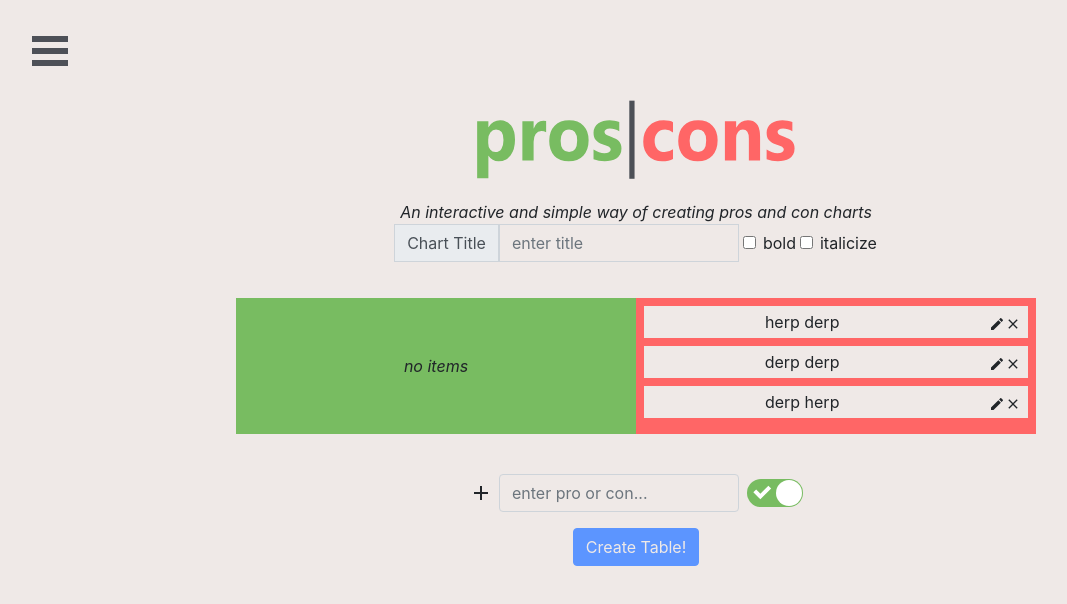
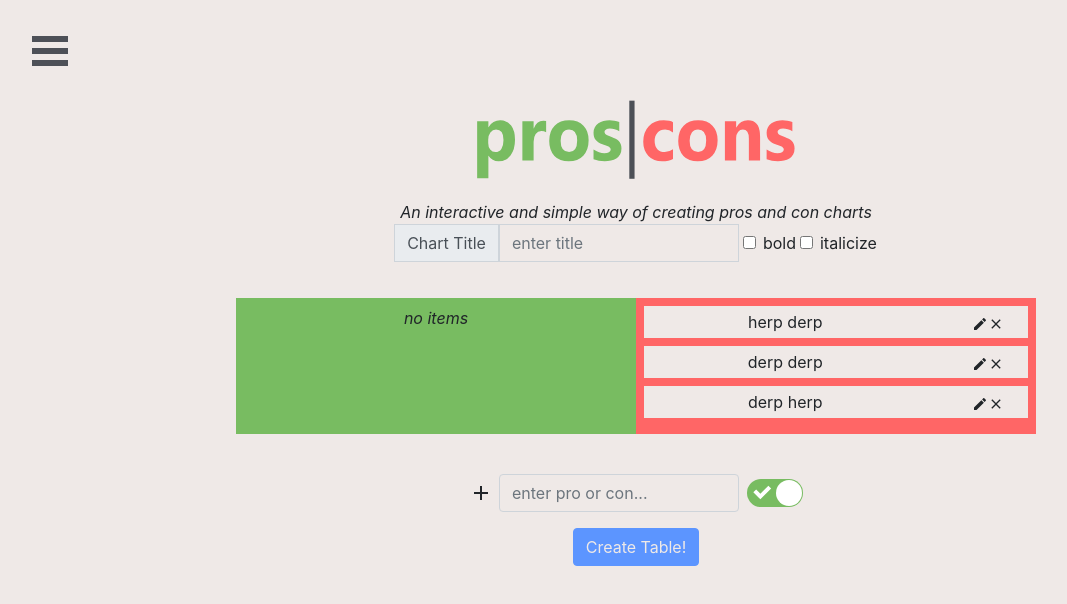
Before and after one commit to aenahr/pros-and-cons, a React (Create React App) app: page / in a window 1280 px wide. Shown: the top 604 px of the page, without its empty margins (4-1071 px from the left). Built offline with nearby package versions, Linux system fonts and the light colour scheme.

Commit message:
Add edit and cancel buttons.

```diff
--- a/src/components/chart/Chart.js
+++ b/src/components/chart/Chart.js
@@ -2,7 +2,7 @@ import React from 'react';
 import "./Chart.css";
 import { FormControl, Button, Form, InputGroup, Container, Row, Col } from 'react-bootstrap';
 import { DragDropContext, Droppable, Draggable } from 'react-beautiful-dnd';
-import { MdClose, MdEdit, MdAdd } from 'react-icons/md';
+import { MdClose, MdEdit, MdAdd, MdSave, MdCancel } from 'react-icons/md';
 import Switch from "react-switch";
 import ChartItem from "../../models/ChartItem";
 const grid = 8;
@@ -101,7 +101,7 @@ export default class Chart extends React.Component {
                     <div className="pros-cons-chart"><DragDropContext onDragEnd={this.onDragEnd}>
                         <Droppable droppableId="droppable">
                             {(provided, snapshot) => (
-                                <div ref={provided.innerRef} className={this.state.pros.length < 1 ? 'empty-container' : ''} style={prosListStyle(snapshot.isDraggingOver)}>
+                                <div ref={provided.innerRef} style={prosListStyle(snapshot.isDraggingOver)}>
                                     {this.state.pros.map((item, index) => (
                                         <Draggable key={item.id} draggableId={item.id} index={index}>
                                             {(provided, snapshot) => (
@@ -109,7 +109,7 @@ export default class Chart extends React.Component {
                                                     <Container className="item-container">
                                                         <Row>
                                                             <Col sm="10" className="item-col">
-                                                                <p className="item-content">{item.content}</p>
+                                                                {item.editing ? <input type="text" value={item.content} /> : <p className="item-content">{item.content}</p>}
                                                             </Col>
                                                             <Col sm="2" className="item-col">
                                                                 <MdEdit className="icon-button" onClick = {() => this.editItem(index)} />
@@ -134,7 +134,7 @@ export default class Chart extends React.Component {
                                     {this.state.cons.map((item, index) => (
                                         <Draggable key={item.id} draggableId={item.id} index={index}>
                                             {(provided, snapshot) => (
-                                                <div className={this.state.cons.length < 1 ? 'empty-container' : ''}
+                                                <div
                                                     ref={provided.innerRef}
                                                     {...provided.draggableProps}
                                                     {...provided.dragHandleProps}
@@ -144,12 +144,16 @@ export default class Chart extends React.Component {
                                                     )}>
                                                     <Container className="item-container">
                                                         <Row>
-                                                            <Col sm="10" className="item-col">
-                                                                <p className="item-content">{item.content}</p>
+                                                            <Col sm="9" className="item-col">
+                                                                {item.editing
+                                                                    ? <FormControl type="text" className="input-value" value={item.content} onChange={this.handleEdit} />
+                                                                    : <p className="item-content">{item.content}</p>}
                                                             </Col>
-                                                            <Col sm="2" className="item-col">
-                                                                <MdEdit className="icon-button" onClick = {() => this.editItem(index)} />
-                                                                <MdClose className="icon-button" onClick = {() => this.removeCon(index)} />
+                                                            <Col sm="3" className="item-col">
+                                                                {item.editing
+                                                                    ? <div><MdSave className="icon-button" onClick = {() => this.editCon(index)} /><MdCancel className="icon-button" onClick = {() => this.cancelCon(index)} /></div>
+                                                                    : <div><MdEdit className="icon-button" onClick = {() => this.editCon(index)} /><MdClose className="icon-button" onClick = {() => this.removeCon(index)} /></div>
+                                                                }
                                                             </Col>
                                                         </Row>
                                                     </Container>
@@ -184,6 +188,21 @@ export default class Chart extends React.Component {
 
     /** Upon user dragging or clicking switch, change to adding as a pro or con */
     handleSwitch = (checked) => { this.setState({ checked }); }
+
+    /** Function that sets the droppable item from a p to an input */
+    editCon = (index) => {
+        // TODO: set everything on edit to false
+        let arr = [...this.state.cons];
+        arr[index].editing = true;
+        this.setState({cons: arr});
+    }
+
+    /** Function that reverts text of item to read-only mode */
+    cancelCon = (index) => {
+        let arr = [...this.state.cons];
+        arr[index].editing = false;
+        this.setState({cons: arr});
+    }
 
     /** Function that create a new item to list */
     createItem = () => {
```
